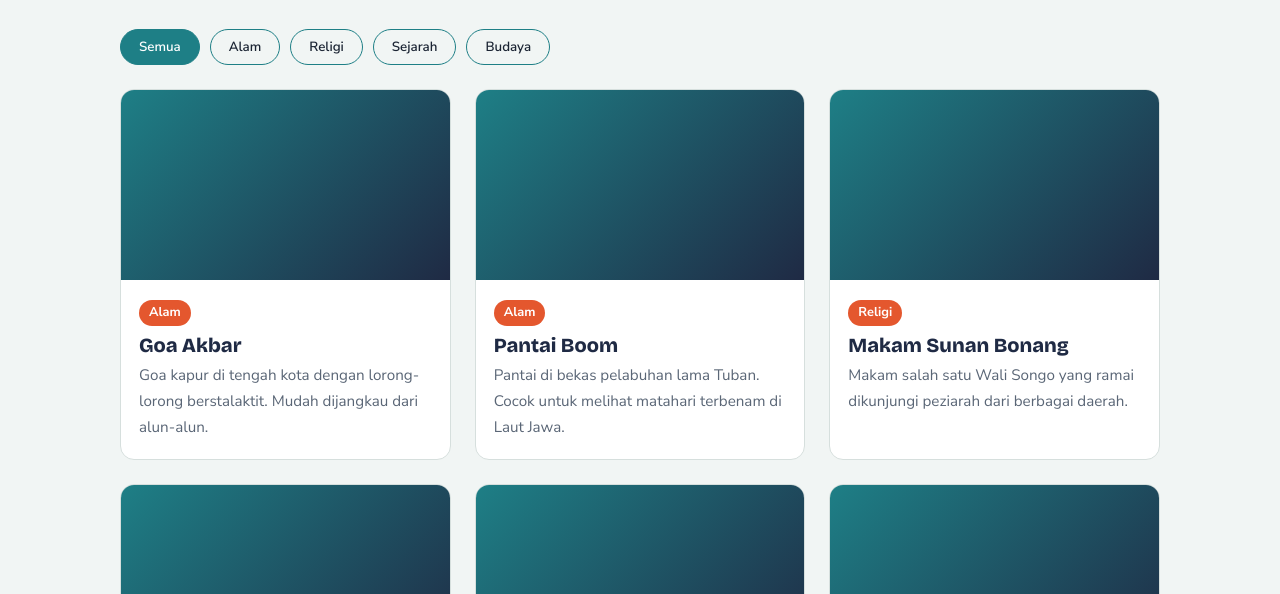
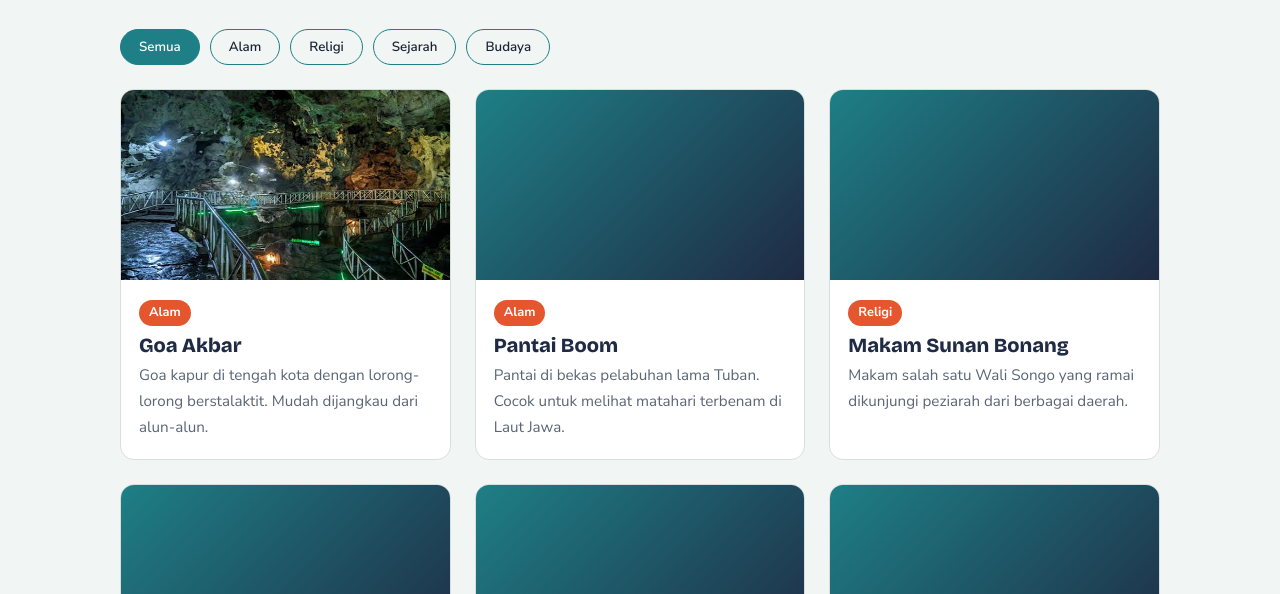
Before and after one commit to CHAIDARURROHMAN/Jelajah-Tuban, a plain HTML site: page destinasi.html in a window 1280 px wide. Shown: the part 206-800 px from the top of the page. Drawn offline with nearby package versions, Linux system fonts and the light colour scheme.

Commit message:
Update destinasi.html

```diff
--- a/destinasi.html
+++ b/destinasi.html
@@ -36,7 +36,7 @@
  </div>
  <div class="grid">
    <article class="card" data-kategori="alam">
-    <div class="thumb"><img src="goa akbar.jpg" alt="Goa Akbar" loading="lazy" onerror="this.remove()"></div>
+    <div class="thumb"><img src="image/goa akbar.jpg" alt="Goa Akbar" loading="lazy" onerror="this.remove()"></div>
     <div class="card-body"><span class="tag">Alam</span><h3>Goa Akbar</h3><p>Goa kapur di tengah kota dengan lorong-lorong berstalaktit. Mudah dijangkau dari alun-alun.</p></div>
    </article>
    <article class="card" data-kategori="alam">
```
